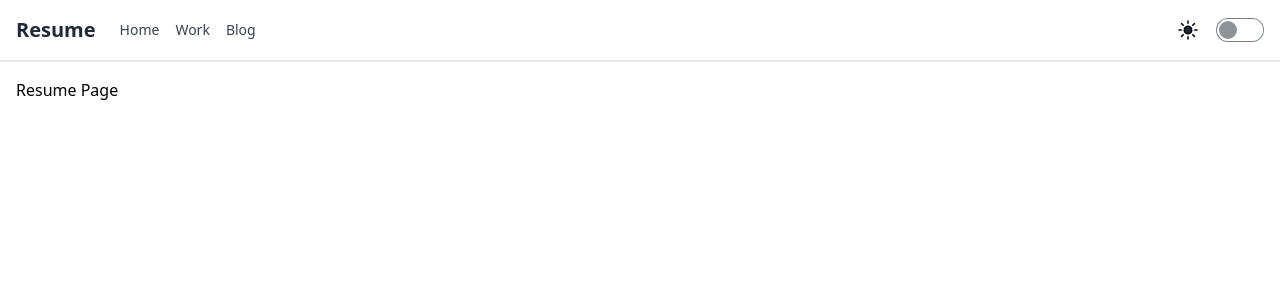
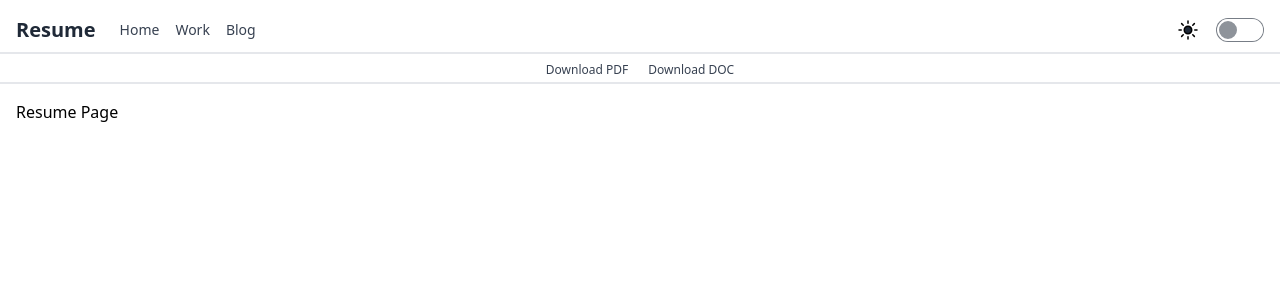
Before and after one commit to sgolovine/www-2022, a Next.js app: page /resume in a window 1280 px wide. Shown: the top 300 px of the page. Built offline with nearby package versions, Linux system fonts and the light colour scheme.

Commit message:
feat: add subpage nav for resume page

```diff
--- a/src/labels.json
+++ b/src/labels.json
@@ -9,6 +9,10 @@
   "blog": {
     "categories": "Categories",
     "snippets": "Snippets"
+  },
+  "resume": {
+    "downloadPDF": "Download PDF",
+    "downloadDOC": "Download DOC"
   },
   "landingPage": {
     "header": "Sunny Golovine",
--- a/src/pages/resume/index.tsx
+++ b/src/pages/resume/index.tsx
@@ -4,6 +4,7 @@ import { featureStubs } from "~/config/featureStubs"
 import { ResumePage } from "~/features/resume"
 import { useFeatureRedirect } from "~/hooks/useFeatureRedirect"
 import { AppPage } from "~/model/PageProps"
+import labels from "~/labels.json"
 
 const Page: AppPage = () => {
   useFeatureRedirect({
@@ -14,7 +15,17 @@ const Page: AppPage = () => {
   return <ResumePage />
 }
 Page.getLayout = page => (
-  <PageLayout header={{ title: "Resume" }}>{page}</PageLayout>
+  <PageLayout
+    header={{
+      title: labels.headerRoutes.resume,
+      pageNavigation: [
+        { id: "download-pdf", title: labels.resume.downloadPDF, href: "#" },
+        { id: "download-doc", title: labels.resume.downloadDOC, href: "#" },
+      ],
+    }}
+  >
+    {page}
+  </PageLayout>
 )
 
 export default Page
--- a/src/pages/snippets/index.tsx
+++ /dev/null
@@ -1,20 +0,0 @@
-import { PageLayout } from "~/components/layout"
-import { featureFlags } from "~/config/featureFlags"
-import { featureStubs } from "~/config/featureStubs"
-import { SnippetsPage } from "~/features/snippets"
-import { useFeatureRedirect } from "~/hooks/useFeatureRedirect"
-import { AppPage } from "~/model/PageProps"
-
-const Page: AppPage = () => {
-  useFeatureRedirect({
-    url: featureStubs.snippets,
-    flag: featureFlags.nativeSnippetsPage,
-  })
-
-  return <SnippetsPage />
-}
-Page.getLayout = page => (
-  <PageLayout header={{ title: "Snippets" }}>{page}</PageLayout>
-)
-
-export default Page
```
